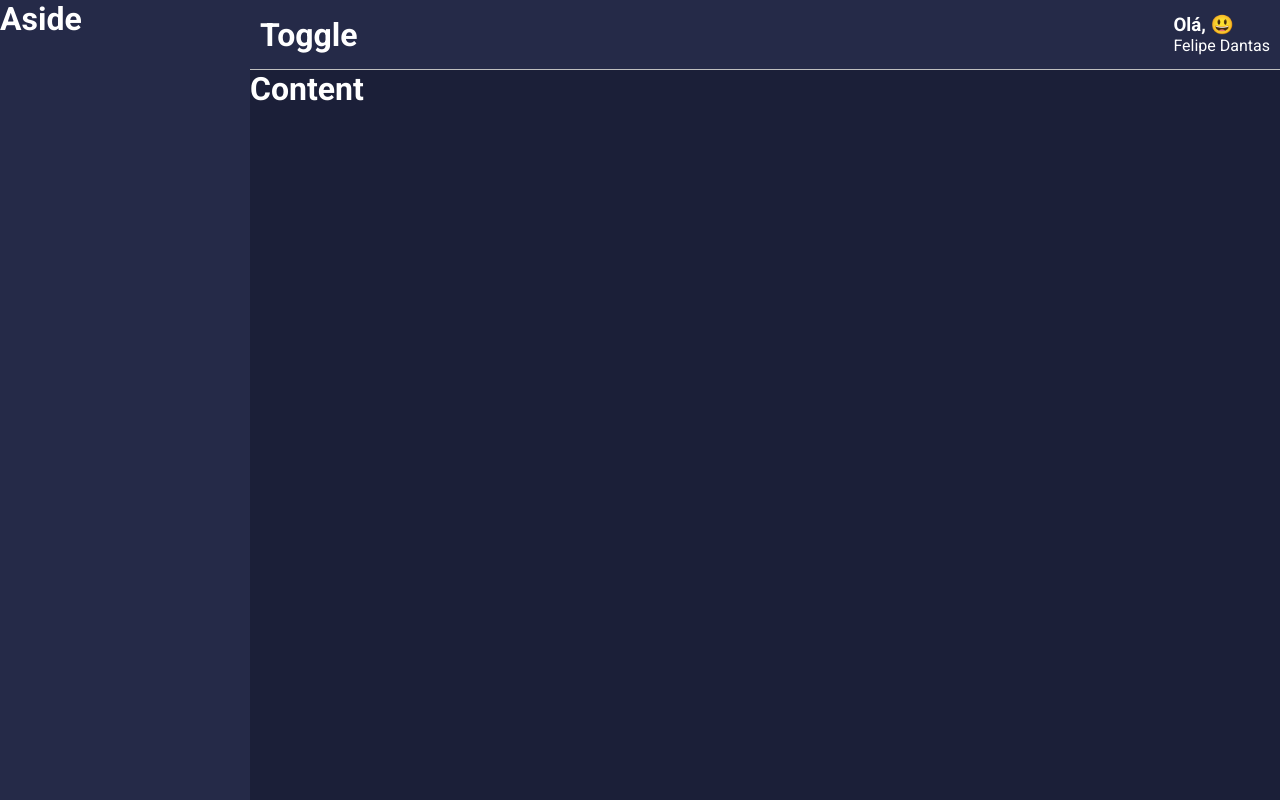
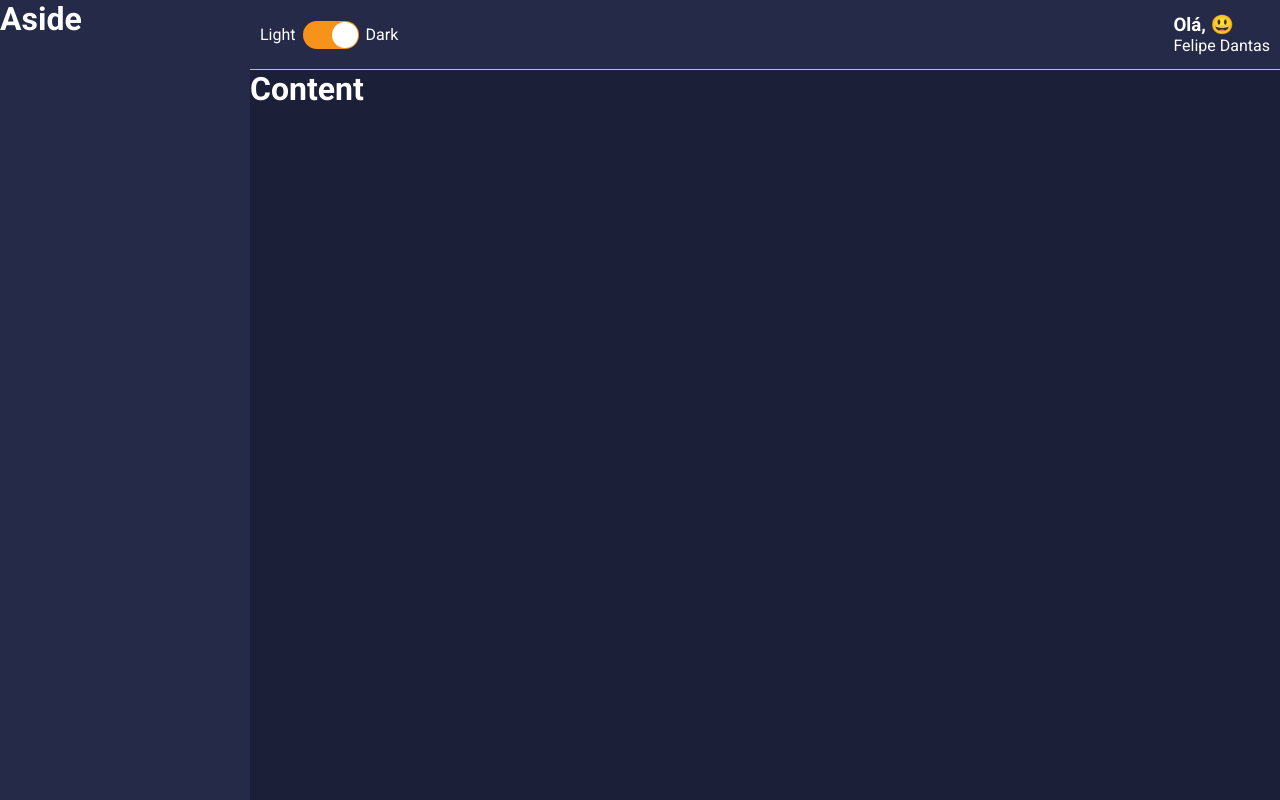
Before and after one commit to FelipeRBDantas/minha-carteira-frontend, a React (Create React App) app: page / in a window 1280 px wide. Built offline with nearby package versions, Linux system fonts and the light colour scheme.

Commit message:
[feat] - Finalização do Main Header: Implementação do Toggle (dark/light)

```diff
--- a/package.json
+++ b/package.json
@@ -13,6 +13,7 @@
     "react": "^18.2.0",
     "react-dom": "^18.2.0",
     "react-scripts": "5.0.1",
+    "react-switch": "^7.0.0",
     "styled-components": "^5.3.5",
     "typescript": "^4.7.4",
     "web-vitals": "^2.1.4"
--- a/src/components/MainHeader/index.tsx
+++ b/src/components/MainHeader/index.tsx
@@ -1,6 +1,8 @@
 import React, { useMemo } from "react";
 
 import { Container, Profile, Welcome, UserName } from './styles';
+
+import Toggle from '../Toggle';
 
 import emojis from "../../utils/emojis";
 
@@ -13,7 +15,7 @@
 
     return (
         <Container>
-            <h1>Toggle</h1>
+            <Toggle />
 
             <Profile>
                 <Welcome>Olá, { emoji }</Welcome>
--- a/src/components/MainHeader/styles.ts
+++ b/src/components/MainHeader/styles.ts
@@ -2,7 +2,6 @@
 
 export const Container = styled.div`
     grid-area: MH;
-    color: ${ props => props.theme.colors.white };
     background-color: ${ props => props.theme.colors.secondary };
     display: flex;
     justify-content: space-between;
--- /dev/null
+++ b/src/components/Toggle/index.tsx
@@ -0,0 +1,17 @@
+import React from "react";
+
+import { Container, ToggleLabel, ToggleSelector } from './styles';
+
+const Toggle: React.FC = () => (
+    <Container>
+        <ToggleLabel>Light</ToggleLabel>
+        <ToggleSelector
+        checked
+        uncheckedIcon={ false }
+        checkedIcon={ false }
+        onChange={ () => console.log('mudou') } />
+        <ToggleLabel>Dark</ToggleLabel>
+    </Container>
+);
+
+export default Toggle;
--- /dev/null
+++ b/src/components/Toggle/styles.ts
@@ -0,0 +1,21 @@
+import styled from "styled-components";
+
+import Switch, { ReactSwitchProps } from 'react-switch';
+
+export const Container = styled.div`
+    display: flex;
+    align-items: center;
+`;
+
+export const ToggleLabel = styled.span`
+    color: ${ props => props.theme.colors.white };
+`;
+
+export const ToggleSelector = styled(Switch).attrs<ReactSwitchProps>(
+    ({ theme }) => ({
+        onColor: theme.colors.info,
+        offColor: theme.colors.warning
+     })
+    )<ReactSwitchProps>`
+    margin: 0 7px;
+`;
```
Also changed, not shown: 1 other file (tests, documents, lock files or other folders).
